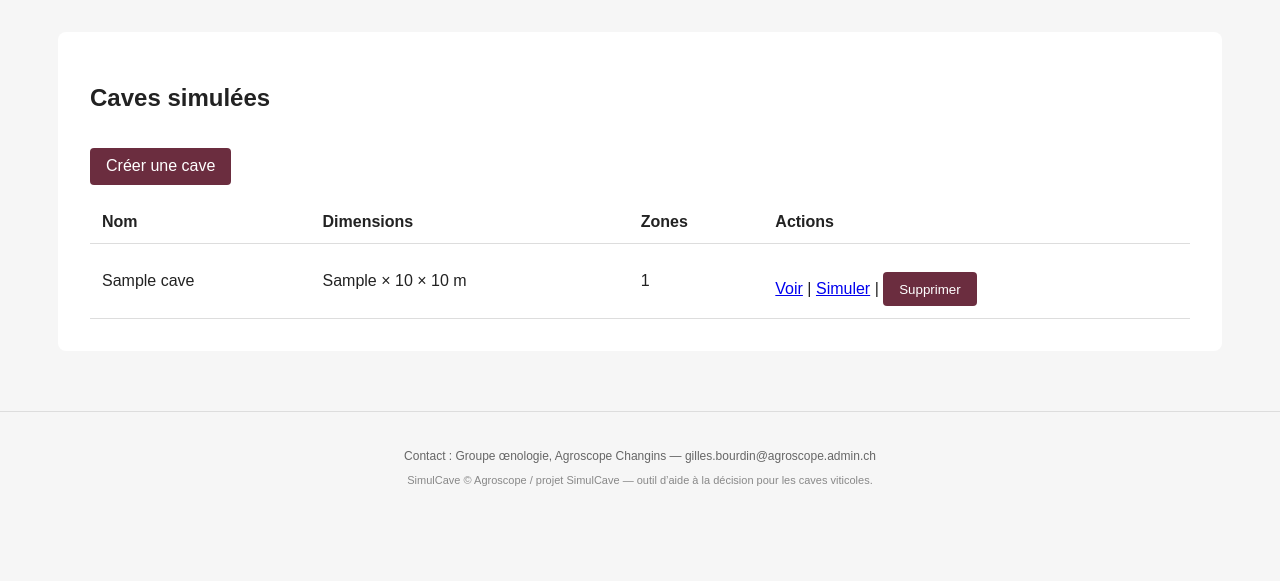
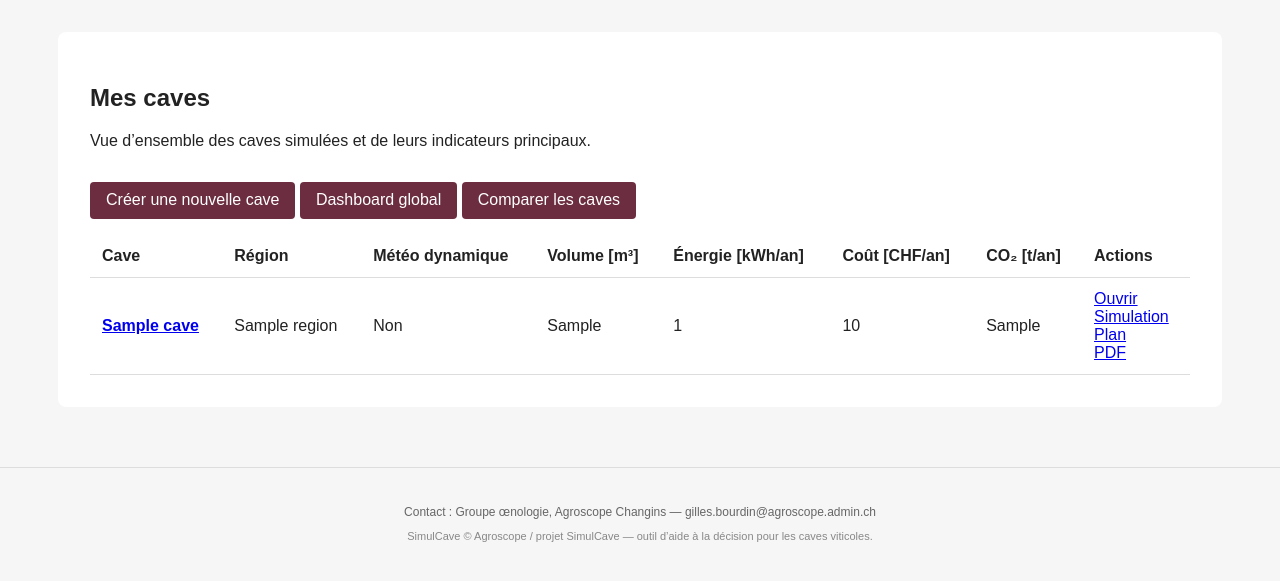
Before and after one commit to gilloubourdin-lgtm/simulcave, a FastAPI app: template app/templates/caves_list.html in a window 1280 px wide. Shown: the part 95-676 px from the top of the page. Run offline with FastAPI, Linux system fonts and the light colour scheme; the template is opened without the code that fills it: most values are stand-ins (such as "Sample title", 1, 10 or a date in 2020).

Commit message:
Improve caves list dashboard

```diff
--- a/app/templates/caves_list.html
+++ b/app/templates/caves_list.html
@@ -1,42 +1,73 @@
 {% extends "base.html" %}
 
 {% block content %}
-<h2>Caves simulées</h2>
+<h2>Mes caves</h2>
 
-<a class="button" href="/caves/new">Créer une cave</a>
+<p>
+  Vue d’ensemble des caves simulées et de leurs indicateurs principaux.
+</p>
 
-{% if caves %}
+<a class="button" href="/caves/new">Créer une nouvelle cave</a>
+<a class="button" href="/dashboard">Dashboard global</a>
+<a class="button" href="/caves/compare">Comparer les caves</a>
+
+{% if cave_summaries %}
 <table>
   <thead>
     <tr>
-      <th>Nom</th>
-      <th>Dimensions</th>
-      <th>Zones</th>
+      <th>Cave</th>
+      <th>Région</th>
+      <th>Météo dynamique</th>
+      <th>Volume [m³]</th>
+      <th>Énergie [kWh/an]</th>
+      <th>Coût [CHF/an]</th>
+      <th>CO₂ [t/an]</th>
       <th>Actions</th>
     </tr>
   </thead>
+
   <tbody>
-    {% for cave in caves %}
+    {% for item in cave_summaries %}
+    {% set cave = item.cave %}
+    {% set result = item.result %}
+
     <tr>
-      <td>{{ cave.name }}</td>
       <td>
-        {{ cave.length_m }} × {{ cave.width_m }} × {{ cave.height_m }} m
+        <strong>
+          <a href="/caves/{{ cave.id }}">{{ cave.name }}</a>
+        </strong>
       </td>
-      <td>{{ cave.zones|length }}</td>
+
+      <td>{{ cave.region }}</td>
+
       <td>
-        <a href="/caves/{{ cave.id }}">Voir</a>
-        |
-        <a href="/caves/{{ cave.id }}/simulate">Simuler</a>
-        |
-        <form method="post" action="/caves/{{ cave.id }}/delete" style="display:inline;">
-          <button type="submit">Supprimer</button>
-        </form>
+        {% if cave.use_dynamic_weather %}
+          Oui
+        {% else %}
+          Non
+        {% endif %}
+      </td>
+
+      <td>{{ item.volume_m3 }}</td>
+
+      <td>{{ result.total_energy_kwh }}</td>
+
+      <td>{{ result.annual_cost_chf }}</td>
+
+      <td>{{ result.annual_co2_tons }}</td>
+
+      <td>
+        <a href="/caves/{{ cave.id }}">Ouvrir</a><br>
+        <a href="/caves/{{ cave.id }}/simulate">Simulation</a><br>
+        <a href="/caves/{{ cave.id }}/plan">Plan</a><br>
+        <a href="/caves/{{ cave.id }}/report/pdf">PDF</a>
       </td>
     </tr>
     {% endfor %}
   </tbody>
 </table>
 {% else %}
-<p>Aucune cave créée.</p>
+<p>Aucune cave créée pour le moment.</p>
 {% endif %}
+
 {% endblock %}
```
Also changed, not shown: app/routers/cave.py (+12 -1 lines).
